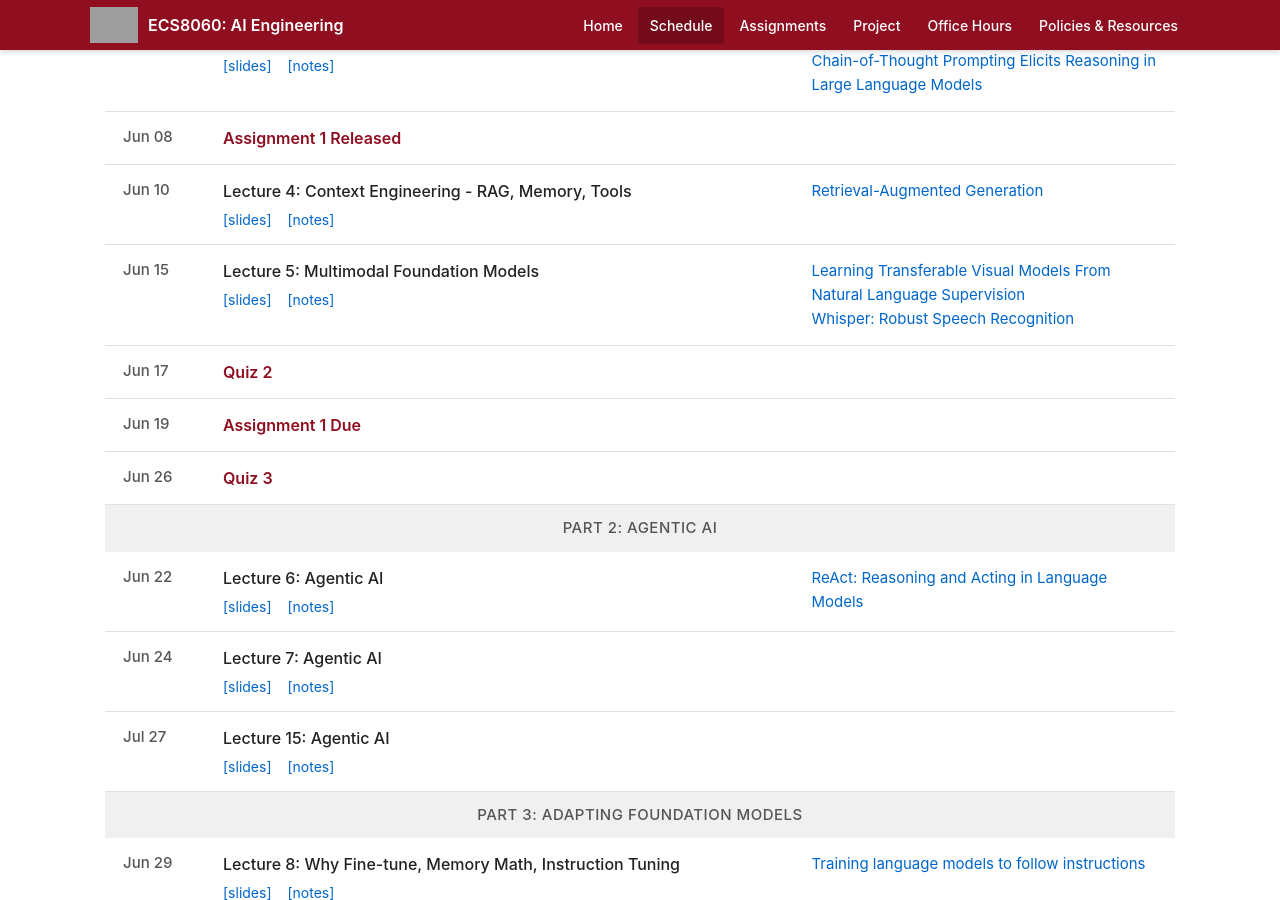
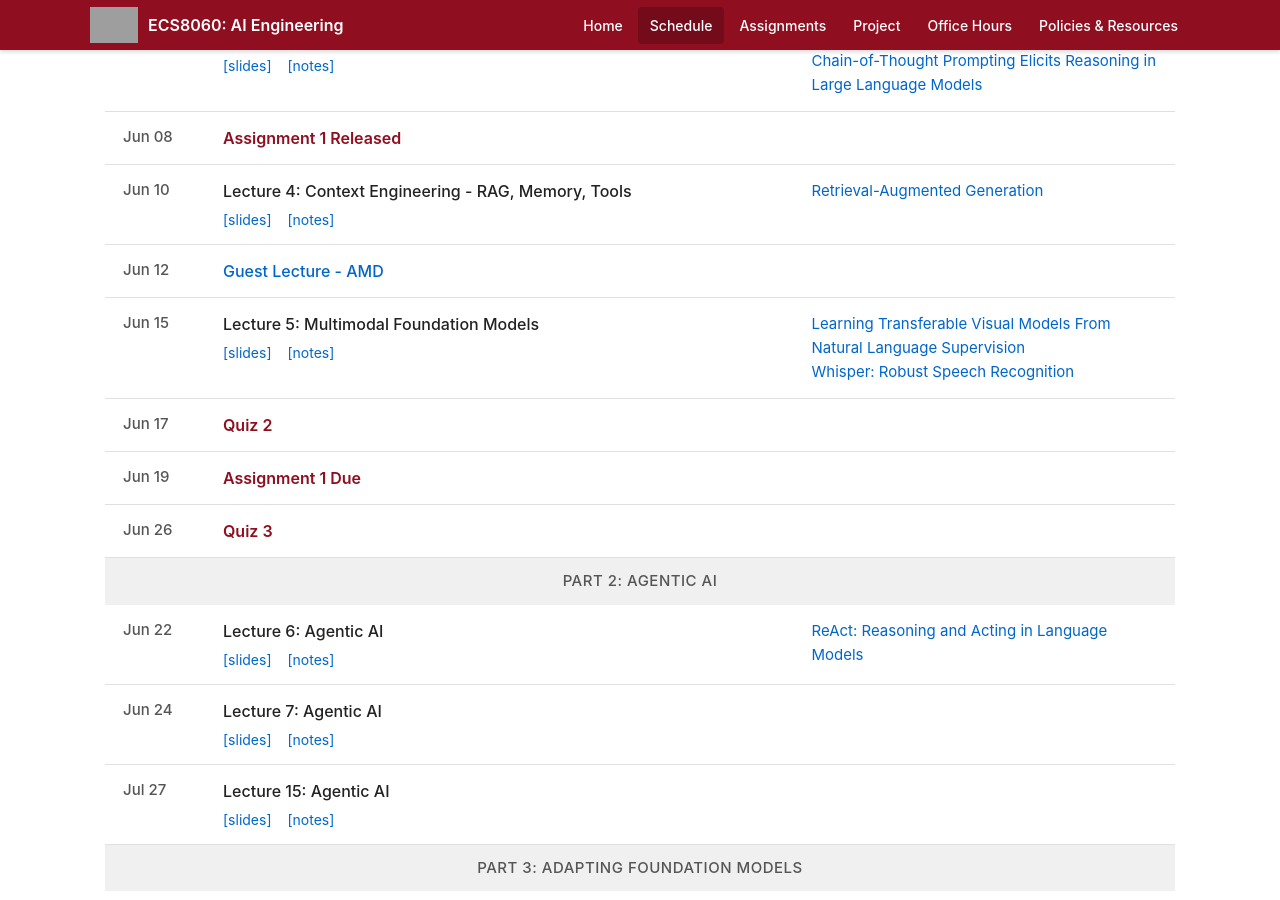
Before and after one commit to awaisrauf/ai_engineering_course, a Jekyll site: the page built from schedule.html, in a window 1280 px wide and 900 px high, scrolled down 920 px. Built offline with Jekyll 4.4.1, drawn with Linux system fonts in a browser that asks for light colours; grey boxes are pictures that could not be loaded.

Commit message:
addition in schedule

```diff
--- a/_data/schedule.yml
+++ b/_data/schedule.yml
@@ -57,6 +57,10 @@
           readings:
             - title: "Retrieval-Augmented Generation"
               url: "https://arxiv.org/abs/2005.11401"
+
+        - date: "2026-06-12"
+          type: event
+          title: "Guest Lecture - AMD"
 
     - week: 3
       sessions:
--- a/assignments.html
+++ b/assignments.html
@@ -7,7 +7,7 @@ title: Assignments
   <div class="section">
     <h2 class="section-title">Assignments</h2>
     <p>
-      There will be three programming assignments and six quizzes to enhance your understanding of the course material. All submissions are via Canvas.
+      There will be three programming assignments and six quizzes to enhance your understanding of the course material. Top four quizzes will count toward the final grade. All submissions are via Canvas.
     </p>
     <ul class="assignment-list">
       <li>
```
